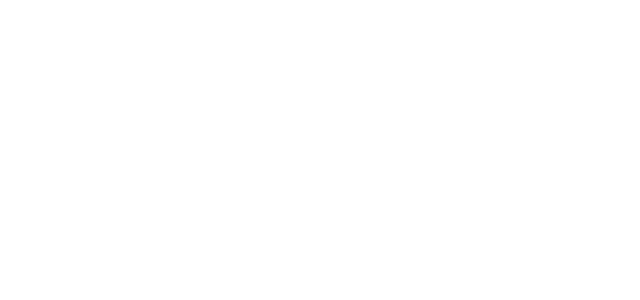
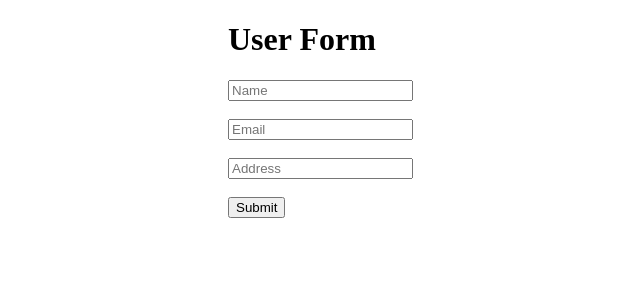
Before and after one commit to B00ttl3/TemplateDriven-Forms-in-Angular, an Angular app: page / in a window 1280 px wide. Shown: the top 300 px of the page, without its empty margins (287-927 px from the left). Built offline with nearby package versions, Linux system fonts and the light colour scheme.

Commit message:
Made a form to capture the data from end user using the angular

```diff
--- a/src/app/app.component.css
+++ b/src/app/app.component.css
@@ -0,0 +1,4 @@
+.form-center{
+    margin: 0 auto;
+    width: 250px;
+}
--- a/src/app/app.component.html
+++ b/src/app/app.component.html
@@ -0,0 +1,16 @@
+<!-- Forms in angular -->
+
+<div class="form-center">
+  <h1>User Form</h1>
+
+  <form (submit)="formSubmit()">
+    <input type="text" placeholder="Name" name="name">
+    <br /><br />
+    <input type="email" placeholder="Email" name="email">
+    <br /><br />
+    <input type="text" placeholder="Address" name="address">
+    <br /><br />
+
+    <button>Submit</button>
+  </form>
+</div>
--- a/src/app/app.component.ts
+++ b/src/app/app.component.ts
@@ -11,4 +11,8 @@
   title: string = 'This loaded dynamically'
 
 
+  formSubmit() {
+    console.log('formSubmitted')
+  }
+
 }
```
